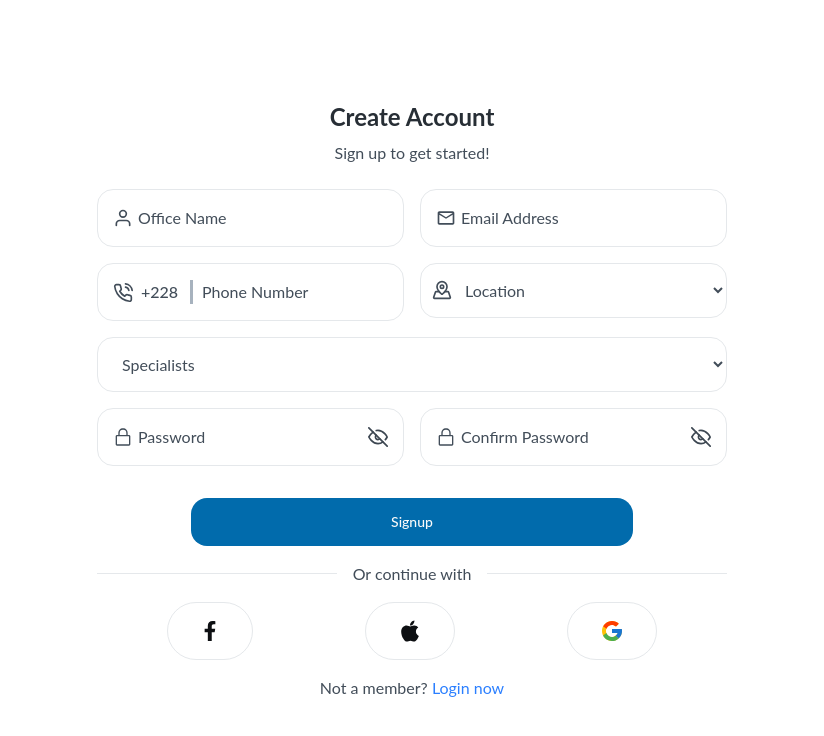
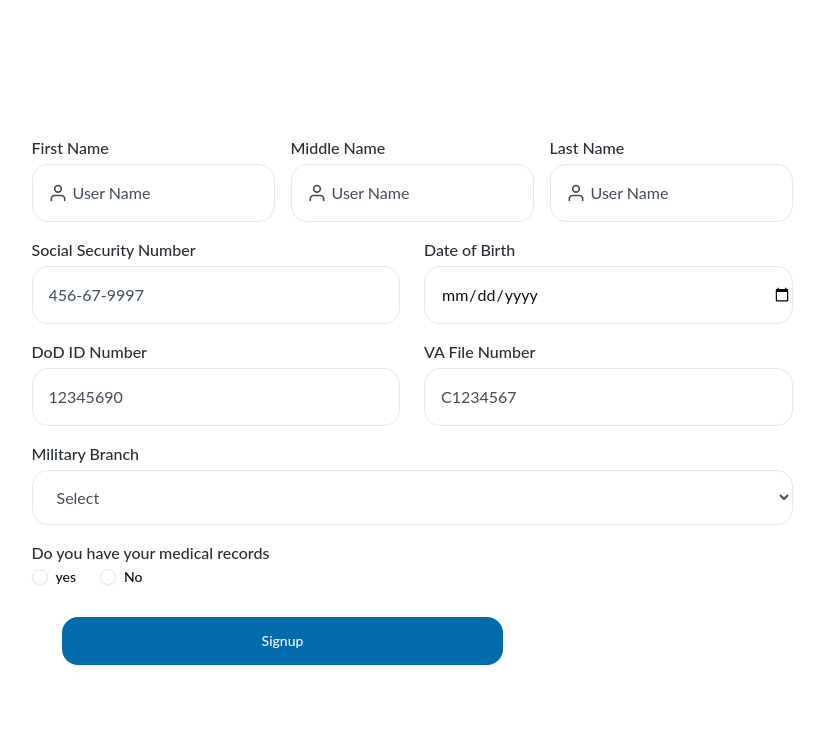
Before and after one commit to No25ha/test, a React (Vite) app: page / in a window 1280 px wide. Shown: the top 736 px of the page, without its empty margins (228-1052 px from the left). Built offline with nearby package versions, Linux system fonts and the light colour scheme.

Commit message:
Add form2

```diff
--- a/package.json
+++ b/package.json
@@ -12,6 +12,7 @@
   "dependencies": {
     "@hookform/resolvers": "^5.2.2",
     "@radix-ui/react-label": "^2.1.8",
+    "@radix-ui/react-radio-group": "^1.3.8",
     "@radix-ui/react-select": "^2.2.6",
     "@radix-ui/react-separator": "^1.1.8",
     "@radix-ui/react-slot": "^1.2.4",
--- a/src/App.tsx
+++ b/src/App.tsx
@@ -1,12 +1,12 @@
-import { Form} from "@/components/Form";
-//import {Form1} from "@/components/test"
+//import { Form} from "@/components/Form";
+import {Form2} from "@/components/Form2"
 
 
 
 const App = () => {
   return (
     <div>
-      <Form/>
+      <Form2/>
     </div>
   )
 }
--- /dev/null
+++ b/src/components/Form2.tsx
@@ -0,0 +1,151 @@
+import { useForm } from "react-hook-form"
+import { zodResolver } from "@hookform/resolvers/zod"
+import * as z from "zod"
+import { Button } from "@/components/ui/button"
+import { FormInput } from "@/components/FormInput"
+import {Select} from "@/components/Select"
+import { FiUser } from "react-icons/fi"
+import { FormRadio } from "./FormRadio"
+
+const formSchema = z
+  .object({
+    phoneNumber: z.string().regex(/^\?\d{10,15}$/, "Phone number must be 10-15 digits"),
+    FirstName: z.string().min(3, "First Name must be at least 3 characters"),
+    MiddleName: z.string().optional(),
+    LastName: z.string().min(1, "Last Name is required"),
+    SocialSecurityNumber: z.string().min(5, "SSN is required").regex(/^[0-9-]+$/, "DoD ID Number must contain only numbers and '-'"),
+    DateOfBirth: z.string().min(1, "Date of Birth is required"),
+    DoDIDNumber: z.string().min(8, "DoD ID Number is required").regex(/^\d+$/, "DoD ID Number must contain 8 numbers"),
+    VAFileNumber: z.string().min(8, "VA File Number is required"),
+    MilitaryBranch: z.string().min(1, "Military Branch is required"),
+    MedicalRecords: z.string().min(1, "Please select an option"),
+
+  })
+
+export function Form2() {
+  const form = useForm<z.infer<typeof formSchema>>({
+    resolver: zodResolver(formSchema),
+  })
+
+  const watchMedicalRecords = form.watch("MedicalRecords")
+
+  function onSubmit(data: z.infer<typeof formSchema>) {
+    console.log(data)
+  }
+
+  return (
+    <div className="min-h-screen flex justify-center items-center  ">
+    <form  onSubmit={form.handleSubmit(onSubmit)} className="grid grid-cols-3 gap-4 mx-auto " >
+
+        <FormInput
+          name="FirstName"
+          control={form.control}
+          label="First Name"
+          placeholder="User Name"
+          Icon={<FiUser size={"20"} className="text-gray-500 " />}
+          className="w-full py-4 pl-10 border border-gray-200 rounded-2xl placeholder-gray-500"
+
+        />
+        <FormInput
+          name="MiddleName"
+          control={form.control}
+          label="Middle Name"
+          placeholder="User Name"
+          Icon={<FiUser size={"20"} className="text-gray-500 " />}
+          className="w-full py-4 pl-10 border border-gray-200 rounded-2xl placeholder-gray-500"
+
+        />
+        <FormInput
+          name="LastName"
+          control={form.control}
+          label="Last Name"
+          placeholder="User Name"
+          Icon={<FiUser size={"20"} className="text-gray-500 " />}
+          className="w-full py-4 pl-10 border border-gray-200 rounded-2xl placeholder-gray-500"
+
+        />
+        <div className="col-span-3 grid grid-cols-2 gap-6 w-full">
+            <FormInput
+            name="SocialSecurityNumber"
+            label="Social Security Number"
+            control={form.control}
+            placeholder="456-67-9997"
+            className="w-full py-4 pl-4 border border-gray-200 rounded-2xl placeholder-gray-500"
+            />
+
+            <FormInput
+            name="DateOfBirth"
+            type="date"
+            label="Date of Birth"
+            control={form.control}
+            placeholder="YYYY-MM-DD"
+            className="w-full py-4 pl-4 border border-gray-200 rounded-2xl placeholder-gray-500"
+            />
+        </div>
+        <div className="col-span-3 grid grid-cols-2 gap-6 w-full">
+            <FormInput
+            name="DoDIDNumber"
+            label="DoD ID Number"
+            control={form.control}
+            placeholder="12345690"
+            className="w-full py-4 pl-4 border border-gray-200 rounded-2xl placeholder-gray-500"
+            />
+
+            <FormInput
+            name="VAFileNumber "
+            label="VA File Number "
+            control={form.control}
+            placeholder="C1234567"
+            className="w-full py-4 pl-4 border border-gray-200 rounded-2xl placeholder-gray-500"
+            />
+        </div>
+        <div className="col-span-3">
+          <Select
+            name="MilitaryBranch"
+            control={form.control}
+            label="Military Branch"
+            className="w-full py-4 pl-5 border border-gray-200 text-gray-500 rounded-2xl"
+            placeholder="Select"
+            options={[
+              { label: "x", value: "x" },
+              { label: "y", value: "y" },
+              { label: "z", value: "z" },
+            ]}
+          />
+        </div>
+        <div className="col-span-3">
+            <FormRadio
+                name="MedicalRecords"
+                control={form.control}
+                label="Do you have your medical records"
+                options={[
+                    { label: "yes", value: "yes" },
+                    { label: "No", value: "No" },
+
+                ]}
+                className="col-span-3"
+            />
+        </div>
+        {watchMedicalRecords === "No" && (
+          <div className="col-span-3 mt-2">
+            <FormInput
+              name="ReasonForNo"
+              control={form.control}
+              label="Please explain why"
+              placeholder="Type reason here"
+              className="w-full py-4 pl-4 border border-gray-200 rounded-2xl placeholder-gray-500"
+            />
+          </div>
+        )}
+
+
+        <div className="col-span-2 flex justify-center mt-4">
+          <Button type="submit" className="py-6 px-50 rounded-2xl">
+            Signup
+          </Button>
+        </div>
+</form>
+
+</div>
+  )
+}
--- a/src/components/FormInput.tsx
+++ b/src/components/FormInput.tsx
@@ -8,6 +8,7 @@ interface FormInputProps {
   name: string
   control: any
   type?: string
+  label?: string
   placeholder?: string
   className?: string
   Icon?: React.ReactNode
@@ -15,16 +16,24 @@ interface FormInputProps {
   Icon2?:React.ReactNode
 }
 
-export function FormInput({ name, control, type = "text", placeholder, className, Icon,countryCode,Icon2 }: FormInputProps) {
+export function FormInput({ name, control, type = "text", placeholder, label,  className, Icon,countryCode,Icon2 }: FormInputProps) {
   const [showPassword, setShowPassword] = React.useState(false)
   const isPassword = type === "password"
-
+  const inputId = `${name}-input`
   return (
     <Controller
       name={name}
       control={control}
       render={({ field, fieldState }) => (
         <div>
+          {label && (
+            <label
+            htmlFor={inputId}
+              className="block mb-1 text-gray-700 font-medium"
+            >
+              {label}
+            </label>
+          )}
           <div className="relative w-full">
 
             {Icon && (
--- /dev/null
+++ b/src/components/FormRadio.tsx
@@ -0,0 +1,50 @@
+import { Controller } from "react-hook-form"
+import { RadioGroup, RadioGroupItem } from "@/components/ui/radio-group"
+import { Label } from "@/components/ui/label"
+
+interface FormRadioProps {
+  name: string
+  control: any
+  label?: string
+  options: { label: string; value: string }[]
+  className?: string
+}
+
+export function FormRadio({ name, control, label, options, className }: FormRadioProps) {
+  return (
+    <Controller
+      name={name}
+      control={control}
+      render={({ field, fieldState }) => (
+        <div className={className}>
+          {label && (
+            <label className="block mb-1 text-gray-700 font-medium">
+              {label}
+            </label>
+          )}
+
+          <RadioGroup
+            onValueChange={field.onChange}
+            value={field.value}
+            className="flex gap-6"
+          >
+            {options.map((option) => (
+              <div key={option.value} className="flex items-center space-x-2">
+                <RadioGroupItem value={option.value} id={option.value} />
+                <Label htmlFor={option.value} className="cursor-pointer">
+                  {option.label}
+                </Label>
+              </div>
+            ))}
+          </RadioGroup>
+
+          {fieldState.error && (
+            <p className="text-red-500 text-sm mt-1">
+              {fieldState.error.message}
+            </p>
+          )}
+        </div>
+      )}
+    />
+  )
+}
--- a/src/components/Select.tsx
+++ b/src/components/Select.tsx
@@ -15,15 +15,25 @@ interface SelectProps {
   placeholder?: string
   className?: string
   icon?: React.ReactNode
+  label?:string
 }
 
-export function Select({ name, control, options, placeholder, className, icon }: SelectProps) {
+export function Select({ name,label, control, options, placeholder, className, icon }: SelectProps) {
+  const inputId = `${name}-input`
   return (
     <Controller
       name={name}
       control={control}
       render={({ field , fieldState }) => (
         <div>
+          {label && (
+            <label
+            htmlFor={inputId}
+              className="block mb-1 text-gray-700 font-medium"
+            >
+              {label}
+            </label>
+          )}
         <div className="relative w-full">
           {icon && <div className="absolute top-1/2 left-3 -translate-y-1/2">{icon}</div>}
           <select
--- /dev/null
+++ b/src/components/ui/radio-group.tsx
@@ -0,0 +1,43 @@
+import * as React from "react"
+import * as RadioGroupPrimitive from "@radix-ui/react-radio-group"
+import { CircleIcon } from "lucide-react"
+
+import { cn } from "@/lib/utils"
+
+function RadioGroup({
+  className,
+  ...props
+}: React.ComponentProps<typeof RadioGroupPrimitive.Root>) {
+  return (
+    <RadioGroupPrimitive.Root
+      data-slot="radio-group"
+      className={cn("grid gap-3", className)}
+      {...props}
+    />
+  )
+}
+
+function RadioGroupItem({
+  className,
+  ...props
+}: React.ComponentProps<typeof RadioGroupPrimitive.Item>) {
+  return (
+    <RadioGroupPrimitive.Item
+      data-slot="radio-group-item"
+      className={cn(
+        "border-input text-primary focus-visible:border-ring focus-visible:ring-ring/50 aria-invalid:ring-destructive/20 dark:aria-invalid:ring-destructive/40 aria-invalid:border-destructive dark:bg-input/30 aspect-square size-4 shrink-0 rounded-full border shadow-xs transition-[color,box-shadow] outline-none focus-visible:ring-[3px] disabled:cursor-not-allowed disabled:opacity-50",
+        className
+      )}
+      {...props}
+    >
+      <RadioGroupPrimitive.Indicator
+        data-slot="radio-group-indicator"
+        className="relative flex items-center justify-center"
+      >
+        <CircleIcon className="fill-primary absolute top-1/2 left-1/2 size-2 -translate-x-1/2 -translate-y-1/2" />
+      </RadioGroupPrimitive.Indicator>
+    </RadioGroupPrimitive.Item>
+  )
+}
+
+export { RadioGroup, RadioGroupItem }
```
Also changed, not shown: src/components/Form.tsx (line endings or trailing spaces), 1 other file (tests, documents, lock files or other folders).
